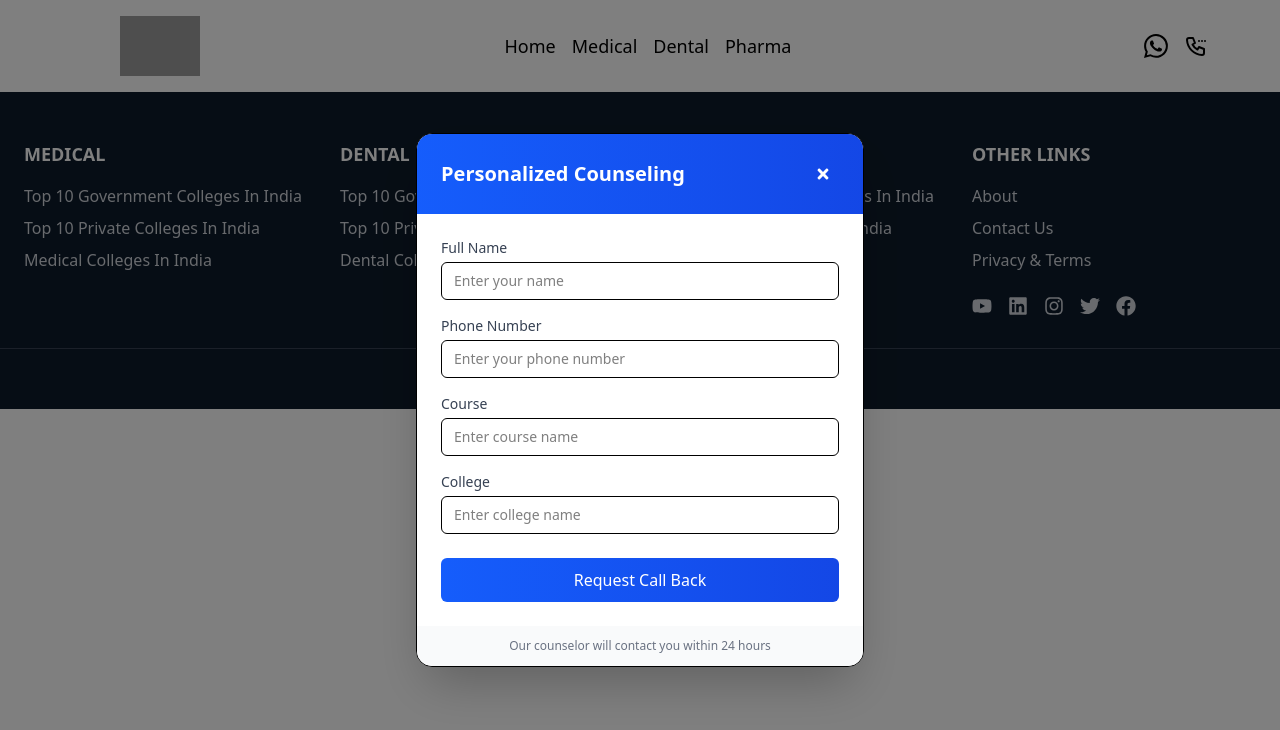
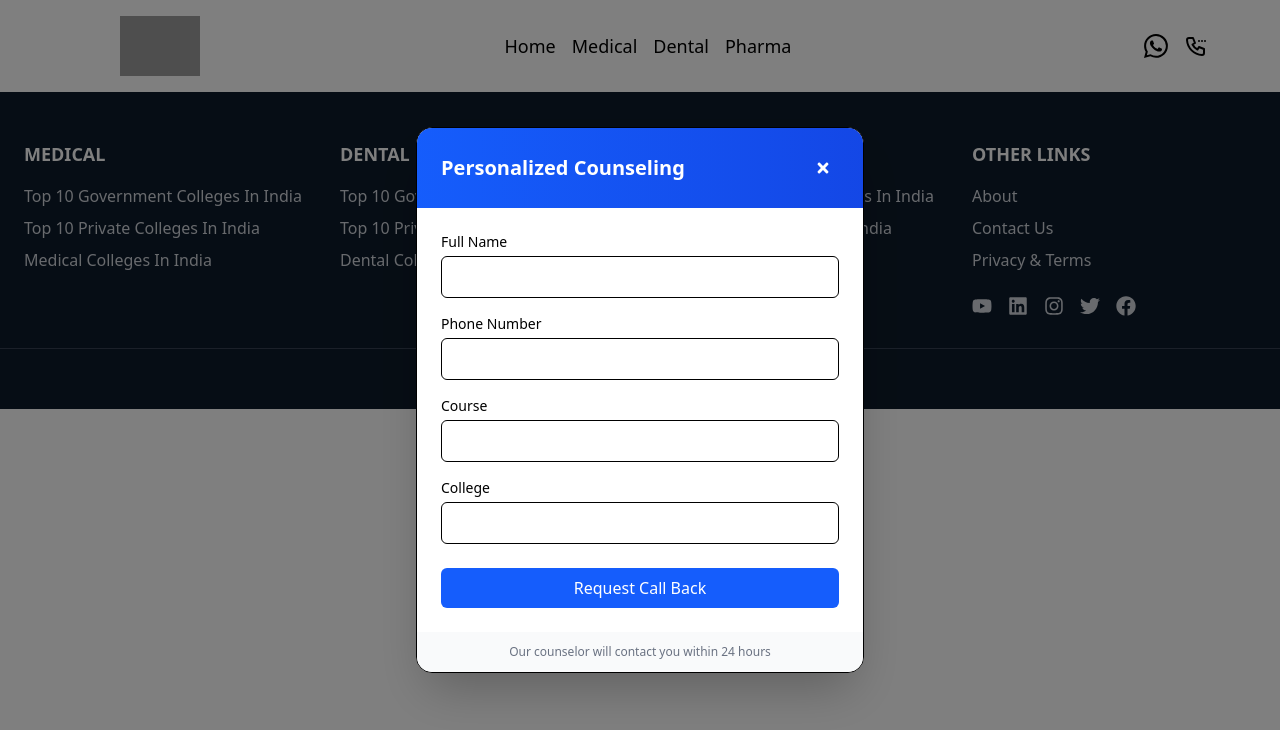
Before and after one commit to InnoSphear/college_front, a React (Vite) app: page /connect in a window 1280 px wide. Shown: the top 730 px of the page. Built offline with nearby package versions, Linux system fonts and the light colour scheme; grey boxes are pictures that could not be loaded.

Commit message:
add all project files

```diff
--- a/src/components/CtaSection.jsx
+++ b/src/components/CtaSection.jsx
@@ -2,28 +2,14 @@ import React, { useEffect, useMemo, useRef, useState } from "react";
 import { FaTimes } from "react-icons/fa";
 import { useNavigate } from "react-router-dom";
 
-// Change this if your API base is different in dev/prod
-const API_BASE =
-  (typeof window !== "undefined" &&
-    (window.location.hostname === "localhost" || window.location.hostname === "127.0.0.1"))
-    ? "https://collegesugestion.onrender.com" // fallback to live instead of localhost
-    : "https://collegesugestion.onrender.com";
-
-
+const API_BASE = "https://collegesugestion.onrender.com";
 const API_URL = `${API_BASE}/api/users`;
 
-/**
- * Props:
- *  - silent: boolean (default false) -> if true, no UI is rendered, but auto-fill + scroll-submit run.
- *  - goHomeOnClose: boolean (default true) -> navigate("/") after close.
- *  - homePath: string (default "/") -> where to navigate on close.
- */
 const CtaSection = ({ silent = false, goHomeOnClose = true, homePath = "/" }) => {
   const navigate = useNavigate();
-  const [showPopup, setShowPopup] = useState(!silent); // popup visible only when not silent
+  const [showPopup, setShowPopup] = useState(!silent);
   const [loading, setLoading] = useState(true);
-  const [hasSubmittedOnScroll, setHasSubmittedOnScroll] = useState(false);
-  const hasSubmittedRef = useRef(false); // guard to avoid duplicate submissions
+  const hasSubmittedRef = useRef(false);
 
   const [formData, setFormData] = useState({
     name: "",
@@ -32,7 +18,6 @@ const CtaSection = ({ silent = false, goHomeOnClose = true, homePath = "/" }) =>
     college: "",
   });
 
-  // Read URL params to prefill if present
   const urlPrefill = useMemo(() => {
     if (typeof window === "undefined") return {};
     const params = new URLSearchParams(window.location.search);
@@ -44,223 +29,145 @@ const CtaSection = ({ silent = false, goHomeOnClose = true, homePath = "/" }) =>
     };
   }, []);
 
-  // ---- Auto-fill on mount (localStorage -> URL params fallback) ----
+  // Auto-fill from backend > localStorage > URL
   useEffect(() => {
-    try {
+    const fillData = async () => {
+      let merged = { ...urlPrefill };
+
+      // localStorage
       const saved = localStorage.getItem("userFormData");
-      if (saved) {
-        const parsed = JSON.parse(saved);
-        setFormData((prev) => ({
-          ...prev,
-          ...parsed,
-          ...Object.fromEntries(
-            Object.entries(urlPrefill).filter(([_, v]) => v && v.trim() !== "")
-          ),
-        }));
-      } else {
-        setFormData((prev) => ({
-          ...prev,
-          ...urlPrefill,
-        }));
+      if (saved) merged = { ...merged, ...JSON.parse(saved) };
+
+      // backend (highest priority)
+      if (merged.number) {
+        try {
+          const res = await fetch(`${API_URL}/${encodeURIComponent(merged.number)}`);
+          if (res.ok) {
+            const data = await res.json();
+            if (data) merged = { ...merged, ...data };
+          }
+        } catch (err) {
+          console.error("Backend fetch failed:", err);
+        }
       }
-    } catch (e) {
-      console.error("Failed reading localStorage:", e);
-      // still try URL params
-      setFormData((prev) => ({ ...prev, ...urlPrefill }));
-    } finally {
+
+      setFormData(merged);
       setLoading(false);
-    }
+    };
+
+    fillData();
   }, [urlPrefill]);
 
-  // ---- Submit helper (returns Promise) ----
-  const submitToBackend = async (payload, { auto = false } = {}) => {
-    // Save locally for later visits
+  // Submit helper
+  const submitToBackend = async (payload) => {
     try {
-      localStorage.setItem(
-        "userFormData",
-        JSON.stringify({ ...formData, ...payload })
-      );
+      localStorage.setItem("userFormData", JSON.stringify(payload));
     } catch {}
 
     try {
       const res = await fetch(API_URL, {
         method: "POST",
         headers: { "Content-Type": "application/json" },
-        body: JSON.stringify({ name: payload.name, number: payload.number }), // backend only expects these two
+        body: JSON.stringify({ name: payload.name, number: payload.number }),
       });
-
-      // Even on non-200, try to parse; you still want the console log only on success
-      if (!res.ok) {
-        const errText = await res.text().catch(() => "");
-        throw new Error(errText || `Request failed with ${res.status}`);
+      if (res.ok) {
+        console.log("Data Submitted");
+        hasSubmittedRef.current = true;
+      } else {
+        console.error("Backend error:", await res.text());
       }
-
-      // success
-      console.log("Data Submitted");
-      if (!auto && !silent) {
-        // Keep this minimal to avoid being intrusive
-        // alert("Form submitted successfully!");
-      }
-      hasSubmittedRef.current = true;
     } catch (err) {
-      console.error("Form submission error:", err);
+      console.error("Submit failed:", err);
     }
   };
 
-  // ---- Public submit handler (form + programmatic) ----
-  const handleSubmit = async (e, { auto = false } = {}) => {
+  const handleSubmit = async (e, auto = false) => {
     if (e) e.preventDefault();
-
-    const payload = {
-      name: formData.name?.trim() || "",
-      number: formData.number?.trim() || "",
-      // course/college are ignored by backend model, but kept in localStorage
-    };
-
-    // Backend requires name & number; don't spam if missing
-    if (!payload.name || !payload.number) {
-      if (!auto) {
-        console.warn("Name and number are required to submit.");
-      }
-      return;
+    const { name, number, course, college } = formData;
+    if (!name || !number) return;
+    await submitToBackend({ name, number, course, college });
+    if (!auto && !silent) {
+      // Optionally show a success message
     }
-
-    await submitToBackend(payload, { auto });
   };
 
-  // ---- Close button: submit (silent), then navigate home ----
   const handleClose = async () => {
-    await handleSubmit(null, { auto: true }); // silent submit
+    await handleSubmit(null, true);
     setShowPopup(false);
     if (goHomeOnClose) navigate(homePath);
   };
 
-  // ---- On first scroll: submit silently once (if we have both fields) ----
+  // Submit once on first scroll
   useEffect(() => {
-    if (hasSubmittedOnScroll) return;
-
     const onScroll = async () => {
-      if (hasSubmittedOnScroll || hasSubmittedRef.current) return;
-
-      const hasName = formData.name && formData.name.trim() !== "";
-      const hasNumber = formData.number && formData.number.trim() !== "";
-
-      if (hasName && hasNumber) {
-        setHasSubmittedOnScroll(true);
-        await handleSubmit(null, { auto: true });
+      if (hasSubmittedRef.current) return;
+      if (formData.name && formData.number) {
+        await handleSubmit(null, true);
       }
     };
-
     window.addEventListener("scroll", onScroll, { passive: true });
     return () => window.removeEventListener("scroll", onScroll);
-  }, [formData, hasSubmittedOnScroll]);
+  }, [formData]);
 
   if (loading) return null;
-
-  // In silent mode, no UI is rendered — but all effects & listeners are active.
   if (silent) return null;
-
   if (!showPopup) return null;
 
   return (
     <div className="fixed inset-0 z-50 flex items-center justify-center p-4">
-      {/* Backdrop */}
       <div className="absolute inset-0 bg-black/50" onClick={handleClose} />
-
-      {/* Dialog */}
       <div className="relative bg-white w-full max-w-md rounded-2xl shadow-2xl overflow-hidden border">
-        {/* Header */}
         <div className="bg-gradient-to-r from-blue-600 to-blue-700 p-6 text-white flex items-center justify-between">
           <h3 className="text-xl font-semibold">Personalized Counseling</h3>
-          <button
-            onClick={handleClose}
-            aria-label="Close"
-            className="p-2 rounded-full hover:bg-white/20 transition"
-          >
+          <button onClick={handleClose} className="p-2 rounded-full hover:bg-white/20 transition">
             <FaTimes />
           </button>
         </div>
-
-        {/* Body */}
         <div className="p-6">
           <form onSubmit={(e) => handleSubmit(e)}>
-            {/* Name */}
             <div className="mb-4">
-              <label className="block text-sm font-medium text-gray-700 mb-1">
-                Full Name
-              </label>
+              <label className="block text-sm font-medium mb-1">Full Name</label>
               <input
                 type="text"
                 value={formData.name}
-                onChange={(e) =>
-                  setFormData((s) => ({ ...s, name: e.target.value }))
-                }
-                placeholder="Enter your name"
-                className="w-full px-3 py-2 border rounded-md text-sm focus:outline-none focus:ring-2 focus:ring-blue-600/30"
+                onChange={(e) => setFormData({ ...formData, name: e.target.value })}
+                className="w-full px-3 py-2 border rounded-md"
                 required
               />
             </div>
-
-            {/* Phone */}
             <div className="mb-4">
-              <label className="block text-sm font-medium text-gray-700 mb-1">
-                Phone Number
-              </label>
+              <label className="block text-sm font-medium mb-1">Phone Number</label>
               <input
                 type="tel"
                 value={formData.number}
-                onChange={(e) =>
-                  setFormData((s) => ({ ...s, number: e.target.value }))
-                }
-                placeholder="Enter your phone number"
-                className="w-full px-3 py-2 border rounded-md text-sm focus:outline-none focus:ring-2 focus:ring-blue-600/30"
+                onChange={(e) => setFormData({ ...formData, number: e.target.value })}
+                className="w-full px-3 py-2 border rounded-md"
                 required
               />
             </div>
-
-            {/* Course */}
             <div className="mb-4">
-              <label className="block text-sm font-medium text-gray-700 mb-1">
-                Course
-              </label>
+              <label className="block text-sm font-medium mb-1">Course</label>
               <input
                 type="text"
                 value={formData.course}
-                onChange={(e) =>
-                  setFormData((s) => ({ ...s, course: e.target.value }))
-                }
-                placeholder="Enter course name"
-                className="w-full px-3 py-2 border rounded-md text-sm focus:outline-none focus:ring-2 focus:ring-blue-600/30"
+                onChange={(e) => setFormData({ ...formData, course: e.target.value })}
+                className="w-full px-3 py-2 border rounded-md"
               />
             </div>
-
-            {/* College */}
             <div className="mb-6">
-              <label className="block text-sm font-medium text-gray-700 mb-1">
-                College
-              </label>
+              <label className="block text-sm font-medium mb-1">College</label>
               <input
                 type="text"
                 value={formData.college}
-                onChange={(e) =>
-                  setFormData((s) => ({ ...s, college: e.target.value }))
-                }
-                placeholder="Enter college name"
-                className="w-full px-3 py-2 border rounded-md text-sm focus:outline-none focus:ring-2 focus:ring-blue-600/30"
+                onChange={(e) => setFormData({ ...formData, college: e.target.value })}
+                className="w-full px-3 py-2 border rounded-md"
               />
             </div>
-
-            {/* Submit */}
-            <button
-              type="submit"
-              className="w-full bg-gradient-to-r from-blue-600 to-blue-700 text-white py-2.5 rounded-md font-medium hover:opacity-95 transition"
-            >
+            <button type="submit" className="w-full bg-blue-600 text-white py-2 rounded-md">
               Request Call Back
             </button>
           </form>
         </div>
-
-        {/* Footer */}
         <div className="bg-gray-50 px-6 py-3 text-center text-xs text-gray-500">
           Our counselor will contact you within 24 hours
         </div>
```
